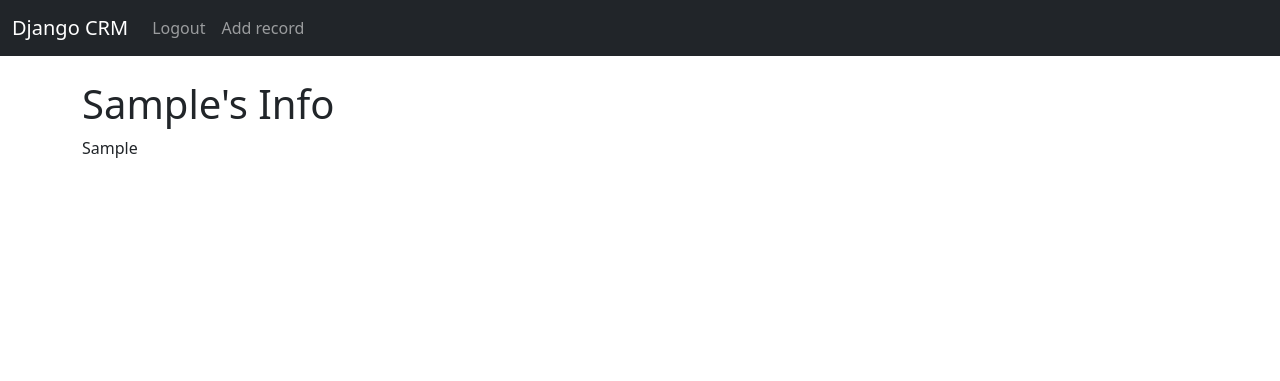
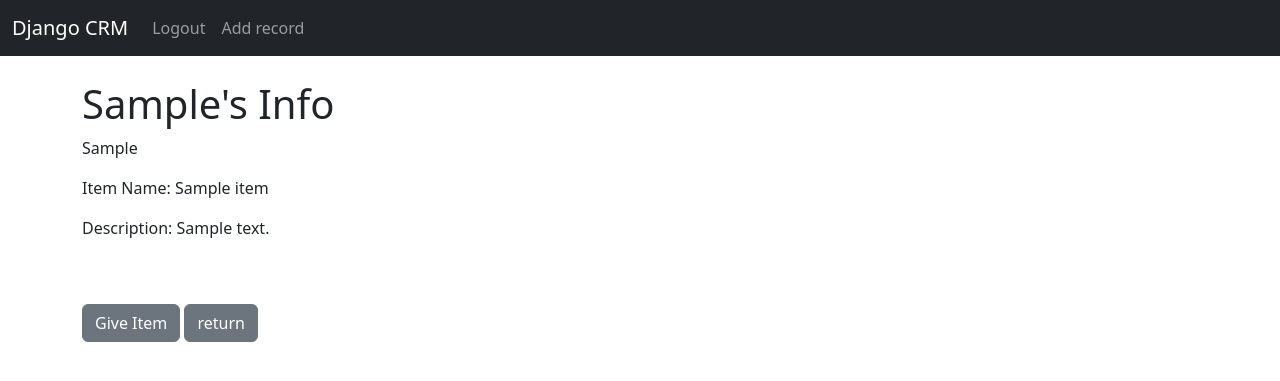
Before and after one commit to Samqwe123/Django-CRM, a Django app: page /record_info/1 in a window 1280 px wide. Shown: the top 381 px of the page. Run offline with Django 5.2, Linux system fonts and the light colour scheme; a user stored in the database is signed in; tables that the repository leaves empty hold one stand-in row (values such as "Sample post").

Commit message:
final project 3

```diff
--- a/website/admin.py
+++ b/website/admin.py
@@ -1,6 +1,8 @@
 from django.contrib import admin
-from .models import Record
+from .models import Record,Item
+
 
 # Register your models here.
 
 admin.site.register(Record)
+admin.site.register(Item)
--- a/website/models.py
+++ b/website/models.py
@@ -16,3 +16,14 @@ class Record(models.Model):
 
     def __str__(self):
         return(f"{self.first_name} {self.last_name}")
+
+
+class Item(models.Model):
+    record = models.ForeignKey(Record, on_delete=models.CASCADE, related_name="items")
+    name = models.CharField(max_length=100)
+    description = models.TextField(blank=True, null=True)
+    price = models.DecimalField(max_digits=10, decimal_places=2)
+    created_at = models.DateTimeField(auto_now_add=True)
+
+    def __str__(self):
+        return self.name
--- a/website/templates/info.html
+++ b/website/templates/info.html
@@ -5,9 +5,22 @@
 
 {% if customer_info.info %}
     <p>{{ customer_info.info }}</p>
+    {% for item in customer_info.items.all %}
+    <p>Item Name: {{ item.name }}</p>
+    <p>Description: {{ item.description }}</p>
+
+    <br/><br/>
+
+    <a href="{% url 'give_items' customer_info.id  %}" class="btn btn-secondary">Give Item
+    </a>
+    <a href="{% url 'home' %}" class="btn btn-secondary">return
+    </a>
+{% endfor %}
+
 {% else %}
     <p>This user has nothing to say...</p>
+    <a href="{% url 'home' %}" class="btn btn-secondary">return
+    </a>
 {% endif %}
 
-
 {%endblock%}
--- a/website/urls.py
+++ b/website/urls.py
@@ -11,5 +11,6 @@ urlpatterns = [
     path('delete_record/<int:pk>' , views.delete_record, name='delete'),
     path('add_record' , views.add_record, name='add_record'),
     path('update_record/<int:pk>' , views.update_record, name='update_record'),
-    path('record_info/<int:pk>', views.show_record_info , name = 'show_record_info')
+    path('record_info/<int:pk>', views.show_record_info , name = 'show_record_info'),
+    path('give_items/<int:pk>' , views.give_items , name='give_items')
 ]
--- a/website/views.py
+++ b/website/views.py
@@ -110,3 +110,15 @@ def show_record_info(request , pk):
      if request.user.is_authenticated:
         customer_info = Record.objects.get(id=pk)
         return render(request, 'info.html', {'customer_info':customer_info})
+     else:
+        messages.success(request, "logged in and viewing the page")
+        return redirect('home')
+
+
+
+def give_items(request,pk):
+    if request.user.is_authenticated:
+        giver = Record.objects.get(id=pk)
+
+        available_customers = Record.objects.exclude(id=giver.id)
+        return render(request, 'give_items.html' , {'available_customers':available_customers})
```
Also changed, not shown: website/templates/give_items.html (added, +30 -0 lines), website/migrations/0003_item.py (added), website/migrations/0004_alter_item_record.py (added).
